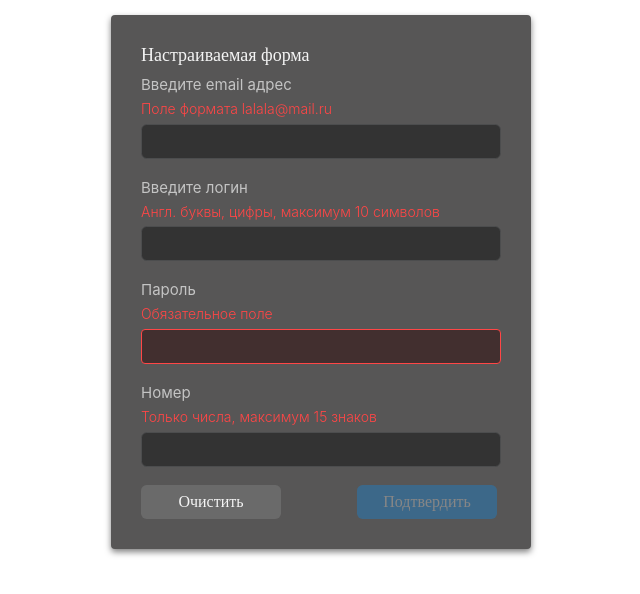
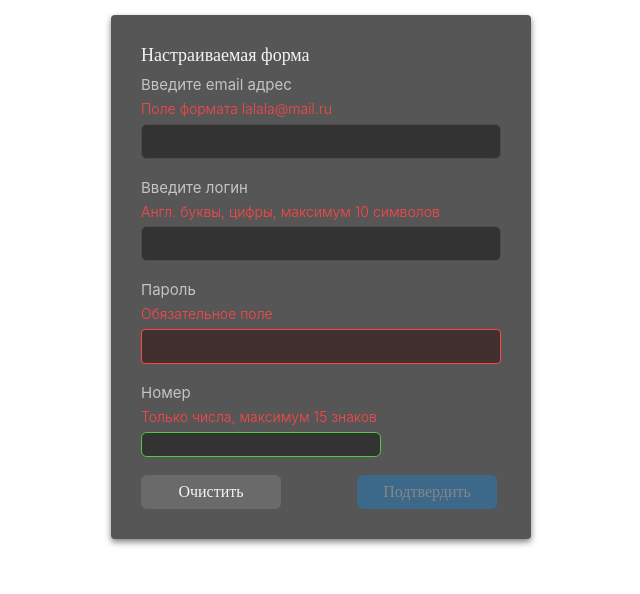
Before and after one commit to dyzz24/dynamical-react-form, a React (Create React App) app: page / in a window 1280 px wide. Shown: the top 594 px of the page, without its empty margins (319-959 px from the left). Built offline with nearby package versions, Linux system fonts and the light colour scheme.

Commit message:
input style configurable

```diff
--- a/src/form/form-items/input/input.js
+++ b/src/form/form-items/input/input.js
@@ -13,6 +13,7 @@ export default class Input extends React.Component {
 
     return (
       <input
+      style = {this.props.formElem.setStyle}
       onChange={(e, f) => this.valueChange(e, this.props.formElem)}
       name={this.props.formElem.name}
       className={!this.props.formElem.valid ? 'invalid' : ''}
--- a/src/form/form.js
+++ b/src/form/form.js
@@ -39,7 +39,8 @@ export default class Form extends React.Component {
           title: 'Номер',
           placeholder: 'Номер',
           validator: { pattern: /^[\d]+$/, maxLength: 15 },
-          validatorMessage: 'Только числа, максимум 15 знаков'
+          validatorMessage: 'Только числа, максимум 15 знаков',
+          setStyle: {'height': '25px', 'width': '240px', 'border': '1px solid #4fcc44'}
         }
       ],
       formName: 'Настраиваемая форма',
```
